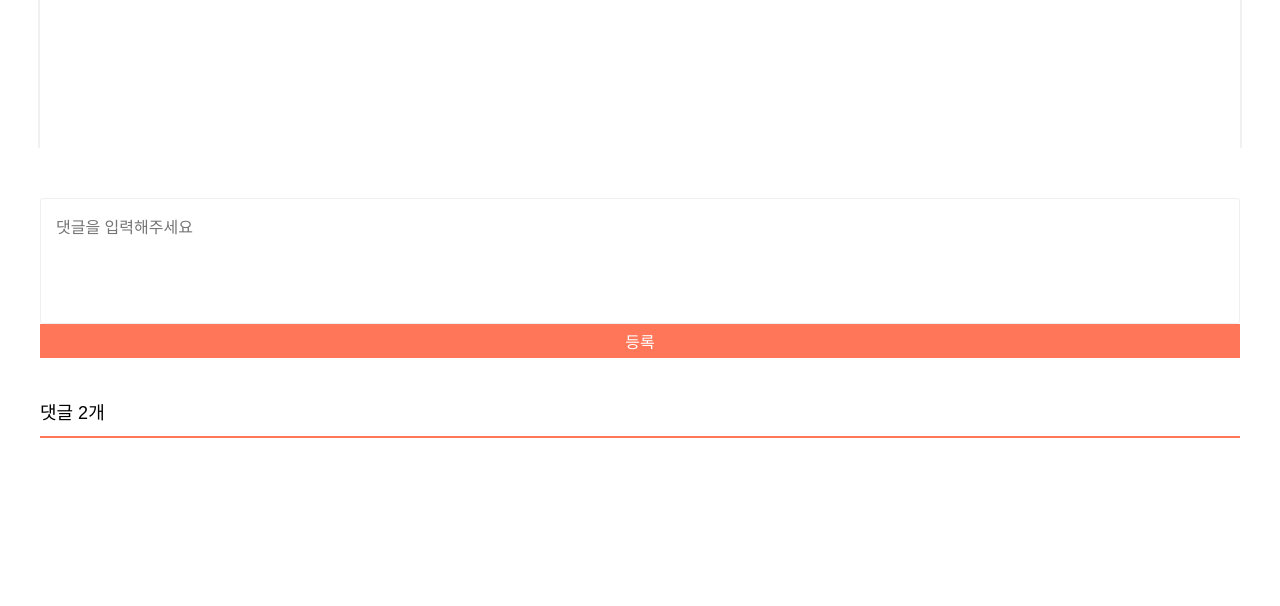
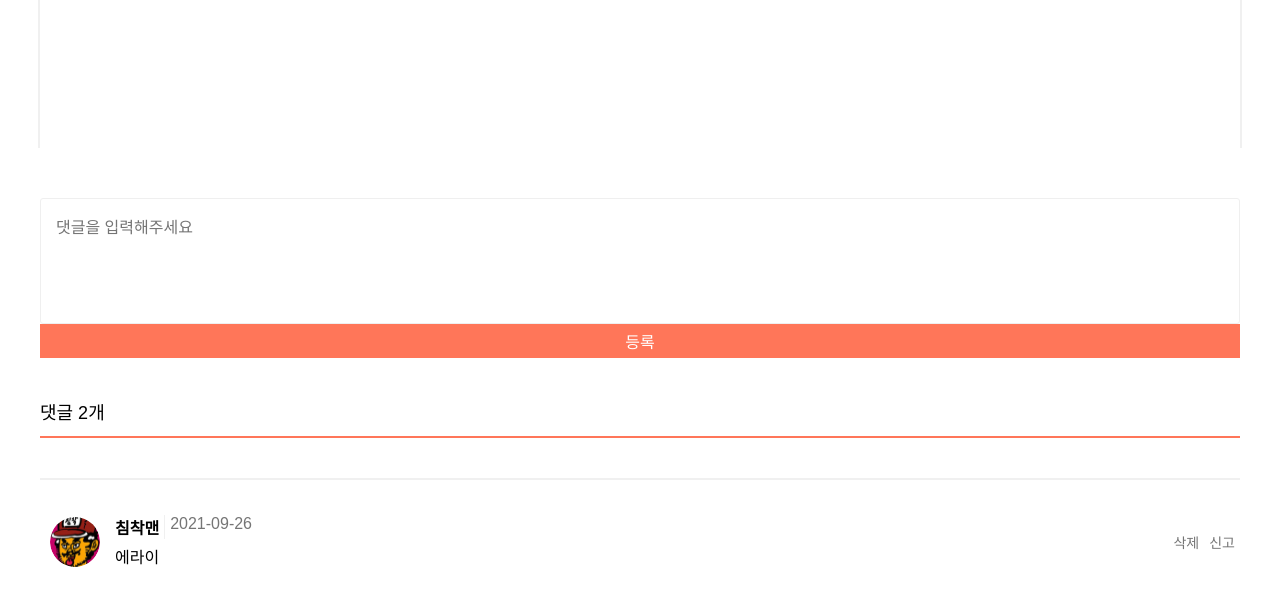
Before and after one commit to DSM-Portfolist/Portfolist-Front, a React (Create React App) app: page /portfolio/1 in a window 1280 px wide. Shown: the part 935-1541 px from the top of the page. Built offline with nearby package versions, Linux system fonts and the light colour scheme.

Commit message:
[MODIFY] 댓글 아이템 수정

```diff
--- a/src/components/portfolioDetail/comment/Comment.tsx
+++ b/src/components/portfolioDetail/comment/Comment.tsx
@@ -16,9 +16,9 @@ const Comment = () => {
             <span>댓글 2개</span>
           </div>
         </S.CommentList>
-        {/*  {comment.map((comment) => (
+        {comment.map((comment) => (
           <CommentItem comment={comment} />
-        ))} */}
+        ))}
         {comment.length >= 5 ? <S.MoreButton>더보기</S.MoreButton> : ""}
       </S.CommentWrapper>
     </>
```
